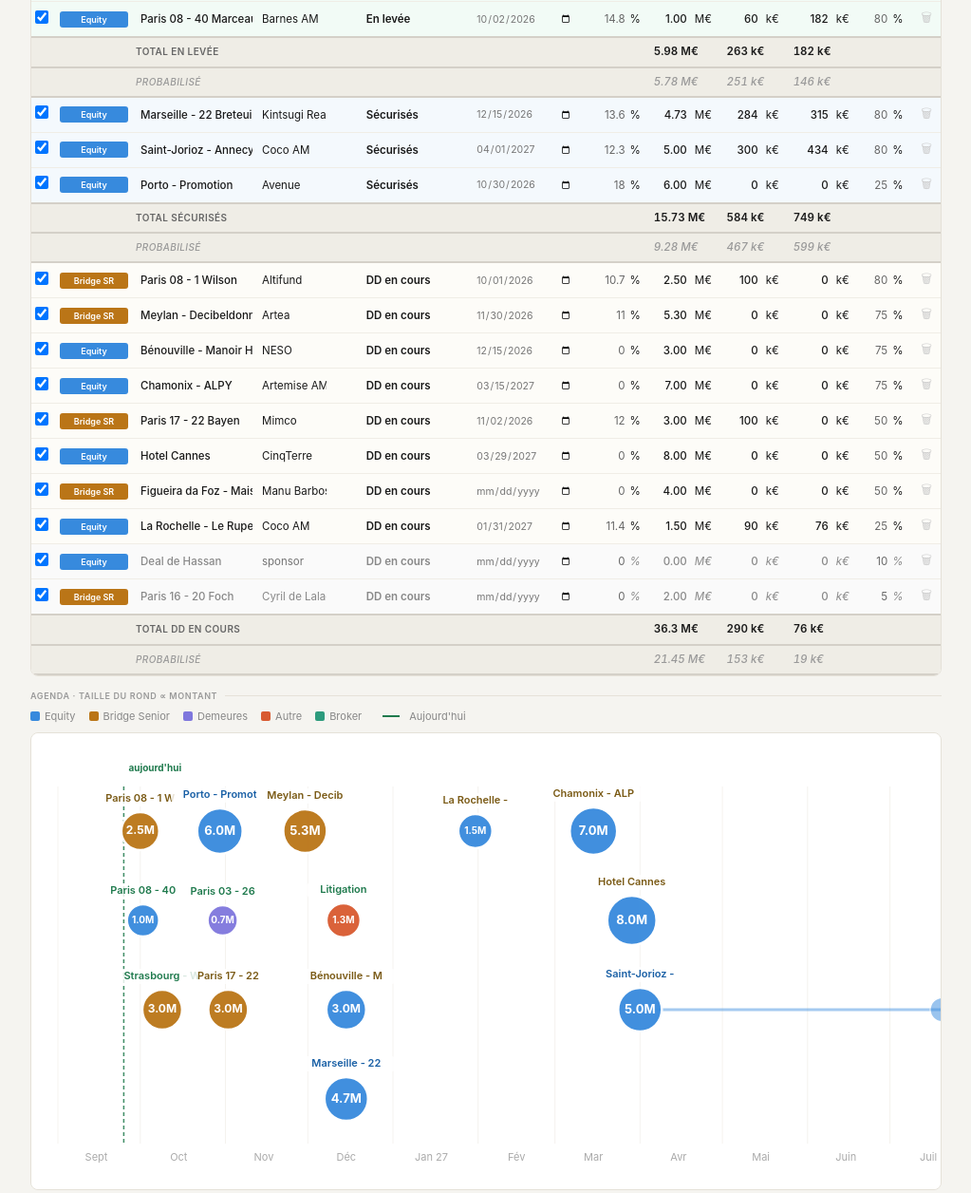
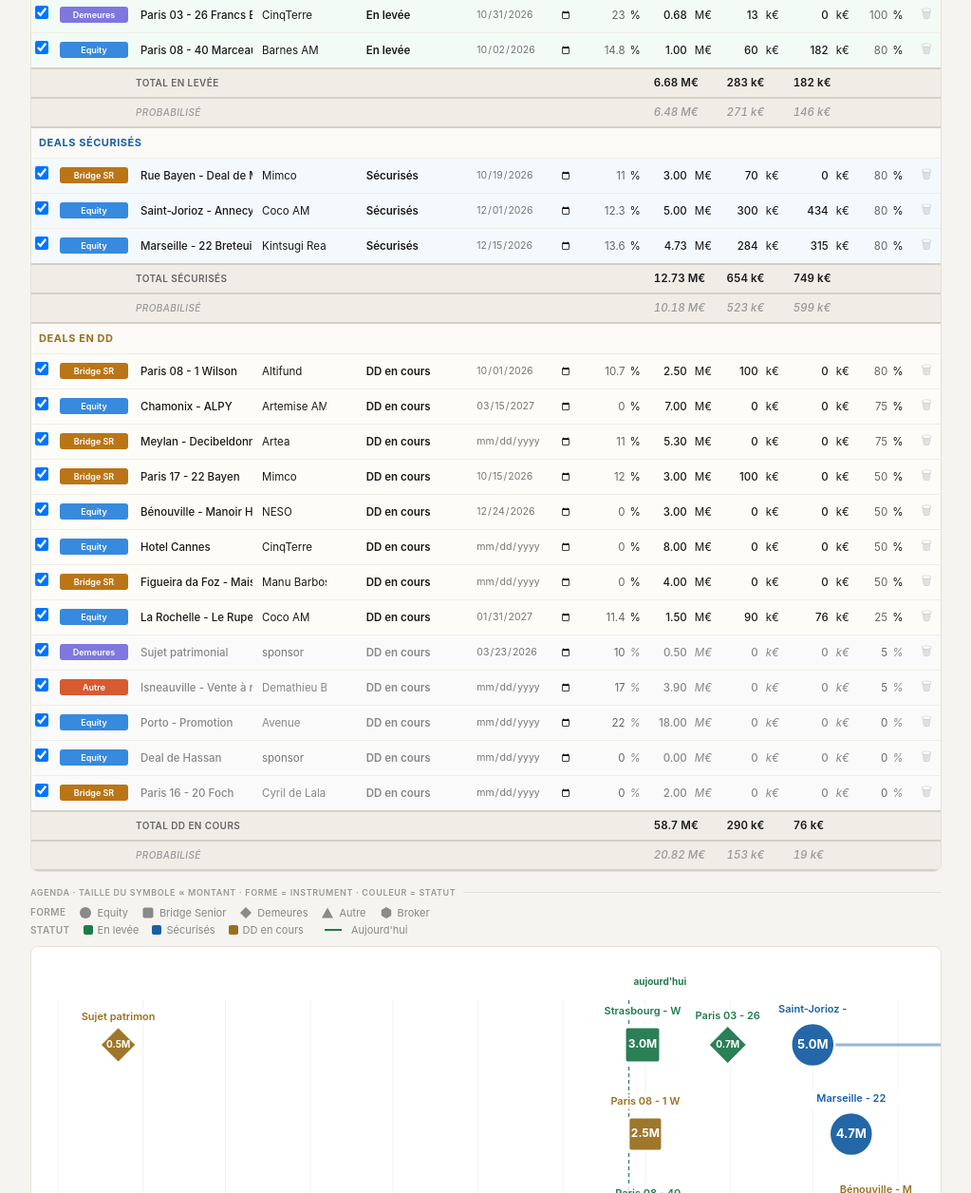
Before and after one commit to rchassard-lang/simulateur-pnl, a website: page index.html in a window 1280 px wide. Shown: the part 461-1717 px from the top of the page at 95% size, without its empty margins (128-1151 px from the left). Drawn offline with Linux system fonts and the light colour scheme.

Commit message:
Update index.html

```diff
--- a/index.html
+++ b/index.html
@@ -115,13 +115,20 @@ tr.subtotal-row td{background:#EFEDE6 !important;border-top:2px solid #D4D0C8;bo
 </table>
 </div>
 
-<div class="sec">Agenda · taille du rond ∝ montant</div>
+<div class="sec">Agenda · taille du symbole ∝ montant · forme = instrument · couleur = statut</div>
+<div class="legend" style="margin-bottom:2px">
+  <span class="li" style="color:#999;font-weight:600;font-size:10px;text-transform:uppercase;letter-spacing:.04em">Forme</span>
+  <span class="li"><svg width="14" height="14" style="vertical-align:middle"><circle cx="7" cy="7" r="6" fill="#8A8A8A"/></svg>Equity</span>
+  <span class="li"><svg width="14" height="14" style="vertical-align:middle"><rect x="1.5" y="1.5" width="11" height="11" rx="2" fill="#8A8A8A"/></svg>Bridge Senior</span>
+  <span class="li"><svg width="14" height="14" style="vertical-align:middle"><polygon points="7,1 13,7 7,13 1,7" fill="#8A8A8A"/></svg>Demeures</span>
+  <span class="li"><svg width="14" height="14" style="vertical-align:middle"><polygon points="7,1.5 13,12.5 1,12.5" fill="#8A8A8A"/></svg>Autre</span>
+  <span class="li"><svg width="14" height="14" style="vertical-align:middle"><polygon points="7,1 12.2,4 12.2,10 7,13 1.8,10 1.8,4" fill="#8A8A8A"/></svg>Broker</span>
+</div>
 <div class="legend">
-  <span class="li"><span class="ls" style="background:#378ADD"></span>Equity</span>
-  <span class="li"><span class="ls" style="background:#BA7517"></span>Bridge Senior</span>
-  <span class="li"><span class="ls" style="background:#7F77DD"></span>Demeures</span>
-  <span class="li"><span class="ls" style="background:#D85A30"></span>Autre</span>
-  <span class="li"><span class="ls" style="background:#2D9B7D"></span>Broker</span>
+  <span class="li" style="color:#999;font-weight:600;font-size:10px;text-transform:uppercase;letter-spacing:.04em">Statut</span>
+  <span class="li"><span class="ls" style="background:#1F7A4D"></span>En levée</span>
+  <span class="li"><span class="ls" style="background:#185FA5"></span>Sécurisés</span>
+  <span class="li"><span class="ls" style="background:#9A7020"></span>DD en cours</span>
   <span class="li" style="margin-left:8px"><span style="display:inline-block;width:18px;height:2px;background:#1F7A4D;margin-right:5px;vertical-align:middle"></span>Aujourd'hui</span>
 </div>
 <div class="tlbox"><svg id="tl" style="display:block;height:380px"></svg></div>
@@ -140,23 +147,26 @@ tr.subtotal-row td{background:#EFEDE6 !important;border-top:2px solid #D4D0C8;bo
 
 <script>
 let deals=[
-  {id:'portopro0',n:'Porto - Promotion',sh:'Porto - Promot',sp:'Avenue',i:'EQ',pr:'2/ EN COURS x Sécurisés',ds:'2026-10-30',de:null,p:0.25,sz:6,t:18,uf:0,pm:0},
-  {id:'hotelcan1',n:'Hotel Cannes',sh:'Hotel Cannes',sp:'CinqTerre',i:'EQ',pr:'2/ EN COURS x DD en cours',ds:'2027-03-29',de:null,p:0.5,sz:8,t:0,uf:0,pm:0},
-  {id:'dealdeha2',n:'Deal de Hassan',sh:'Deal de Hassan',sp:'',i:'EQ',pr:'2/ EN COURS x DD en cours',ds:null,de:null,p:0.1,sz:0,t:0,uf:0,pm:0},
-  {id:'paris1623',n:'Paris 16 - 20 Foch',sh:'Paris 16 - 20 ',sp:'Cyril de Lalagade',i:'BR',pr:'2/ EN COURS x DD en cours',ds:null,de:null,p:0.05,sz:2,t:0,uf:0,pm:0},
-  {id:'paris0814',n:'Paris 08 - 1 Wilson',sh:'Paris 08 - 1 W',sp:'Altifund',i:'BR',pr:'2/ EN COURS x DD en cours',ds:'2026-10-01',de:null,p:0.8,sz:2.5,t:10.7,uf:100,pm:0},
-  {id:'paris1725',n:'Paris 17 - 22 Bayen',sh:'Paris 17 - 22 ',sp:'Mimco',i:'BR',pr:'2/ EN COURS x DD en cours',ds:'2026-11-02',de:null,p:0.5,sz:3,t:12,uf:100,pm:0},
-  {id:'figueira6',n:'Figueira da Foz - Maisons modulaires',sh:'Figueira da Fo',sp:'Manu Barbosa',i:'BR',pr:'2/ EN COURS x DD en cours',ds:null,de:null,p:0.5,sz:4,t:0,uf:0,pm:0},
-  {id:'paris0847',n:'Paris 08 - 40 Marceau',sh:'Paris 08 - 40 ',sp:'Barnes AM',i:'EQ',pr:'2/ EN COURS x En levée',ds:'2026-10-02',de:null,p:0.8,sz:1,t:14.8,uf:60,pm:182},
-  {id:'benouvil8',n:'Bénouville - Manoir Hastings',sh:'Bénouville - M',sp:'NESO',i:'EQ',pr:'2/ EN COURS x DD en cours',ds:'2026-12-15',de:null,p:0.75,sz:3,t:0,uf:0,pm:0},
-  {id:'meylande9',n:'Meylan - Decibeldonne',sh:'Meylan - Decib',sp:'Artea',i:'BR',pr:'2/ EN COURS x DD en cours',ds:'2026-11-30',de:null,p:0.75,sz:5.3,t:11,uf:0,pm:0},
-  {id:'chamonix10',n:'Chamonix - ALPY',sh:'Chamonix - ALP',sp:'Artemise AM',i:'EQ',pr:'2/ EN COURS x DD en cours',ds:'2027-03-15',de:null,p:0.75,sz:7,t:0,uf:0,pm:0},
-  {id:'strasbou11',n:'Strasbourg - Wacken',sh:'Strasbourg - W',sp:'Artea',i:'BR',pr:'2/ EN COURS x En levée',ds:'2026-10-09',de:null,p:1,sz:3,t:12,uf:60,pm:0},
-  {id:'larochel12',n:'La Rochelle - Le Rupella',sh:'La Rochelle - ',sp:'Coco AM',i:'EQ',pr:'2/ EN COURS x DD en cours',ds:'2027-01-31',de:null,p:0.25,sz:1.5,t:11.4,uf:90,pm:76},
-  {id:'marseill13',n:'Marseille - 22 Breteuil',sh:'Marseille - 22',sp:'Kintsugi Real Estate',i:'EQ',pr:'2/ EN COURS x Sécurisés',ds:'2026-12-15',de:null,p:0.8,sz:4.73,t:13.6,uf:284,pm:315},
-  {id:'litigati14',n:'Litigation',sh:'Litigation',sp:'Eskariam Advisors',i:'AU',pr:'2/ EN COURS x En levée',ds:'2026-12-14',de:null,p:1,sz:1.3,t:10,uf:130,pm:0},
-  {id:'paris03215',n:'Paris 03 - 26 Francs Bourgeois',sh:'Paris 03 - 26 ',sp:'CinqTerre',i:'DE',pr:'2/ EN COURS x En levée',ds:'2026-10-31',de:null,p:1,sz:0.675,t:23,uf:13,pm:0},
-  {id:'saintjor16',n:'Saint-Jorioz - Annecy',sh:'Saint-Jorioz -',sp:'Coco AM',i:'EQ',pr:'2/ EN COURS x Sécurisés',ds:'2027-04-01',de:'2027-07-20',p:0.8,sz:5,t:12.3,uf:300,pm:434}
+  {id:'portopro0',n:'Porto - Promotion',sh:'Porto - Promot',sp:'Avenue',i:'EQ',pr:'2/ EN COURS x DD en cours',ds:null,de:null,p:0,sz:18,t:22,uf:0,pm:0},
+  {id:'hotelcan1',n:'Hotel Cannes',sh:'Hotel Cannes',sp:'CinqTerre',i:'EQ',pr:'2/ EN COURS x DD en cours',ds:null,de:null,p:0.5,sz:8,t:0,uf:0,pm:0},
+  {id:'ruebayen2',n:'Rue Bayen - Deal de Mimco',sh:'Rue Bayen - De',sp:'Mimco',i:'BR',pr:'2/ EN COURS x Sécurisés',ds:'2026-10-19',de:null,p:0.8,sz:3,t:11,uf:70,pm:0},
+  {id:'dealdeha3',n:'Deal de Hassan',sh:'Deal de Hassan',sp:'',i:'EQ',pr:'2/ EN COURS x DD en cours',ds:null,de:null,p:0,sz:0,t:0,uf:0,pm:0},
+  {id:'paris1624',n:'Paris 16 - 20 Foch',sh:'Paris 16 - 20 ',sp:'Cyril de Lalagade',i:'BR',pr:'2/ EN COURS x DD en cours',ds:null,de:null,p:0,sz:2,t:0,uf:0,pm:0},
+  {id:'paris0815',n:'Paris 08 - 1 Wilson',sh:'Paris 08 - 1 W',sp:'Altifund',i:'BR',pr:'2/ EN COURS x DD en cours',ds:'2026-10-01',de:null,p:0.8,sz:2.5,t:10.7,uf:100,pm:0},
+  {id:'paris1726',n:'Paris 17 - 22 Bayen',sh:'Paris 17 - 22 ',sp:'Mimco',i:'BR',pr:'2/ EN COURS x DD en cours',ds:'2026-10-15',de:null,p:0.5,sz:3,t:12,uf:100,pm:0},
+  {id:'figueira7',n:'Figueira da Foz - Maisons modulaires',sh:'Figueira da Fo',sp:'Manu Barbosa',i:'BR',pr:'2/ EN COURS x DD en cours',ds:null,de:null,p:0.5,sz:4,t:0,uf:0,pm:0},
+  {id:'paris0848',n:'Paris 08 - 40 Marceau',sh:'Paris 08 - 40 ',sp:'Barnes AM',i:'EQ',pr:'2/ EN COURS x En levée',ds:'2026-10-02',de:null,p:0.8,sz:1,t:14.8,uf:60,pm:182},
+  {id:'benouvil9',n:'Bénouville - Manoir Hastings',sh:'Bénouville - M',sp:'NESO',i:'EQ',pr:'2/ EN COURS x DD en cours',ds:'2026-12-24',de:null,p:0.5,sz:3,t:0,uf:0,pm:0},
+  {id:'meylande10',n:'Meylan - Decibeldonne',sh:'Meylan - Decib',sp:'Artea',i:'BR',pr:'2/ EN COURS x DD en cours',ds:null,de:null,p:0.75,sz:5.3,t:11,uf:0,pm:0},
+  {id:'chamonix11',n:'Chamonix - ALPY',sh:'Chamonix - ALP',sp:'Artemise AM',i:'EQ',pr:'2/ EN COURS x DD en cours',ds:'2027-03-15',de:null,p:0.75,sz:7,t:0,uf:0,pm:0},
+  {id:'strasbou12',n:'Strasbourg - Wacken',sh:'Strasbourg - W',sp:'Artea',i:'BR',pr:'2/ EN COURS x En levée',ds:'2026-09-30',de:null,p:1,sz:3,t:12,uf:60,pm:0},
+  {id:'isneauvi13',n:'Isneauville - Vente à réméré',sh:'Isneauville - ',sp:'Demathieu Bard Immobilier',i:'AU',pr:'2/ EN COURS x DD en cours',ds:null,de:null,p:0.05,sz:3.9,t:17,uf:0,pm:0},
+  {id:'larochel14',n:'La Rochelle - Le Rupella',sh:'La Rochelle - ',sp:'Coco AM',i:'EQ',pr:'2/ EN COURS x DD en cours',ds:'2027-01-31',de:null,p:0.25,sz:1.5,t:11.4,uf:90,pm:76},
+  {id:'marseill15',n:'Marseille - 22 Breteuil',sh:'Marseille - 22',sp:'Kintsugi Real Estate',i:'EQ',pr:'2/ EN COURS x Sécurisés',ds:'2026-12-15',de:null,p:0.8,sz:4.73,t:13.6,uf:284,pm:315},
+  {id:'sujetpat16',n:'Sujet patrimonial',sh:'Sujet patrimon',sp:'',i:'DE',pr:'2/ EN COURS x DD en cours',ds:'2026-03-23',de:null,p:0.05,sz:0.5,t:10,uf:0,pm:0},
+  {id:'litigati17',n:'Litigation',sh:'Litigation',sp:'Eskariam Advisors',i:'AU',pr:'2/ EN COURS x En levée',ds:'2026-10-05',de:null,p:1,sz:2,t:10,uf:150,pm:0},
+  {id:'paris03218',n:'Paris 03 - 26 Francs Bourgeois',sh:'Paris 03 - 26 ',sp:'CinqTerre',i:'DE',pr:'2/ EN COURS x En levée',ds:'2026-10-31',de:null,p:1,sz:0.675,t:23,uf:13,pm:0},
+  {id:'saintjor19',n:'Saint-Jorioz - Annecy',sh:'Saint-Jorioz -',sp:'Coco AM',i:'EQ',pr:'2/ EN COURS x Sécurisés',ds:'2026-12-01',de:'2027-02-15',p:0.8,sz:5,t:12.3,uf:300,pm:434}
 ];
 const iC={EQ:'#378ADD',BR:'#BA7517',DE:'#7F77DD',AU:'#D85A30',BK:'#2D9B7D'};
 const iL={EQ:'Equity',BR:'Bridge SR',DE:'Demeures',AU:'Autre',BK:'Broker'};
@@ -166,6 +176,13 @@ const CAT_ORDER=['En levée','Sécurisés','DD en cours'];
 const CAT_KEY={'En levée':'levee','Sécurisés':'secu','DD en cours':'dd'};
 const CAT_RANK={'En levée':0,'Sécurisés':1,'DD en cours':2};
 const CATS_SECURISE=['En levée','Sécurisés'];
+// Couleur par statut (agenda + libellés)
+const CAT_COLOR={'En levée':'#1F7A4D','Sécurisés':'#185FA5','DD en cours':'#9A7020'};
+// Titre de bloc affiché dans le tableau
+const CAT_TITLE={'En levée':'Deals en levée','Sécurisés':'Deals sécurisés','DD en cours':'Deals en DD'};
+// Forme par instrument (agenda) : EQ=rond, BR=carré, DE=losange, AU=triangle, BK=hexagone
+const INSTR_SHAPE={EQ:'circle',BR:'square',DE:'diamond',AU:'triangle',BK:'hexagon'};
+const INSTR_SHAPE_LABEL={EQ:'Equity',BR:'Bridge Senior',DE:'Demeures',AU:'Autre',BK:'Broker'};
 function catOf(pr){
   if(!pr)return'';
   const s=String(pr);
@@ -173,6 +190,34 @@ function catOf(pr){
   const tail=(idx>=0?s.slice(idx+3):s).trim();
   const hit=CAT_ORDER.find(function(c){return c.toLowerCase()===tail.toLowerCase();});
   return hit||tail;
+}
+function catColor(pr){return CAT_COLOR[catOf(pr)]||'#9A7020';}
+// Dessine une forme centrée en (cx,cy) de "rayon" r, remplie de fill
+function shapeSvg(instr,cx,cy,r,fill,strokeW){
+  const sw=strokeW||2.5;
+  const common='fill="'+fill+'" stroke="white" stroke-width="'+sw+'" opacity="0.95"';
+  const shape=INSTR_SHAPE[instr]||'circle';
+  if(shape==='square'){
+    const a=r*1.78; // côté ~ pour surface comparable au rond
+    return '<rect x="'+(cx-a/2).toFixed(1)+'" y="'+(cy-a/2).toFixed(1)+'" width="'+a.toFixed(1)+'" height="'+a.toFixed(1)+'" rx="3" '+common+'/>';
+  }
+  if(shape==='diamond'){
+    const d=r*1.3;
+    const pts=[[cx,cy-d],[cx+d,cy],[cx,cy+d],[cx-d,cy]].map(function(p){return p[0].toFixed(1)+','+p[1].toFixed(1);}).join(' ');
+    return '<polygon points="'+pts+'" '+common+'/>';
+  }
+  if(shape==='triangle'){
+    const d=r*1.4;
+    const pts=[[cx,cy-d],[cx+d*0.92,cy+d*0.72],[cx-d*0.92,cy+d*0.72]].map(function(p){return p[0].toFixed(1)+','+p[1].toFixed(1);}).join(' ');
+    return '<polygon points="'+pts+'" '+common+'/>';
+  }
+  if(shape==='hexagon'){
+    const d=r*1.18;const pts=[];
+    for(let k=0;k<6;k++){const ang=Math.PI/180*(60*k-30);pts.push((cx+d*Math.cos(ang)).toFixed(1)+','+(cy+d*Math.sin(ang)).toFixed(1));}
+    return '<polygon points="'+pts.join(' ')+'" '+common+'/>';
+  }
+  // circle par défaut
+  return '<circle cx="'+cx.toFixed(1)+'" cy="'+cy.toFixed(1)+'" r="'+r.toFixed(1)+'" '+common+'/>';
 }
 
 let sel=new Set(deals.map(function(d){return d.id;}));
@@ -300,6 +345,9 @@ function renderTable(){
         if(sel.has(sorted[j].id)){const d=sorted[j];ts+=d.sz||0;tu+=d.uf||0;tp+=d.pm||0;ps+=(d.sz||0)*(d.p||0);pu+=(d.uf||0)*(d.p||0);pp+=(d.pm||0)*(d.p||0);}
         j++;
       }
+      const titre=CAT_TITLE[grp]||grp;
+      const col=CAT_COLOR[grp]||'#666';
+      html+='<tr class="group-head"><td colspan="11" style="background:#FBFAF7;border-top:2px solid '+col+';padding:7px 8px;font-size:11px;font-weight:700;color:'+col+';text-transform:uppercase;letter-spacing:.05em">'+titre+'</td></tr>';
       for(let k=i;k<j;k++)html+=rows[k];
       html+='<tr class="subtotal-row"><td></td><td></td><td style="font-weight:600;font-size:10px;color:#666;text-transform:uppercase;letter-spacing:.04em">Total '+grp+'</td><td></td><td></td><td></td><td class="num" style="font-weight:600">'+fmtSz(ts)+' M€</td><td class="num" style="font-weight:600">'+Math.round(tu)+' k€</td><td class="num" style="font-weight:600">'+Math.round(tp)+' k€</td><td></td><td></td></tr>';
       html+='<tr class="subtotal-row"><td></td><td></td><td style="font-weight:500;font-size:10px;color:#999;text-transform:uppercase;letter-spacing:.04em;font-style:italic">Probabilisé</td><td></td><td></td><td></td><td class="num" style="font-weight:500;color:#999;font-style:italic">'+fmtSz(ps)+' M€</td><td class="num" style="font-weight:500;color:#999;font-style:italic">'+Math.round(pu)+' k€</td><td class="num" style="font-weight:500;color:#999;font-style:italic">'+Math.round(pp)+' k€</td><td></td><td></td></tr>';
@@ -421,19 +469,18 @@ function renderTimeline(){
     const sx=xp(d.ds),ex=d.de?xp(d.de):sx;
     const cy=pT+(d._l+0.5)*lh;
     const r=rv(d.sz);
-    const c=iC[d.i];
+    const c=catColor(d.pr);           // couleur = STATUT
     if(d.de){
       s+='<line x1="'+sx.toFixed(1)+'" y1="'+cy.toFixed(1)+'" x2="'+ex.toFixed(1)+'" y2="'+cy.toFixed(1)+'" stroke="'+c+'" stroke-width="3" opacity="0.45"/>';
-      s+='<circle cx="'+ex.toFixed(1)+'" cy="'+cy.toFixed(1)+'" r="'+(r*0.55).toFixed(1)+'" fill="'+c+'" stroke="white" stroke-width="1.5" opacity="0.5"/>';
+      s+=shapeSvg(d.i,ex,cy,r*0.55,c,1.5);
     }
-    s+='<circle cx="'+sx.toFixed(1)+'" cy="'+cy.toFixed(1)+'" r="'+r+'" fill="'+c+'" stroke="white" stroke-width="2.5" opacity="0.95"/>';
-    // Montant dans le rond
+    s+=shapeSvg(d.i,sx,cy,r,c,2.5);    // forme = INSTRUMENT
+    // Montant dans la forme
     const fs=Math.max(10,Math.min(13,Math.floor(r*0.6)));
     const lbl=d.sz>=10?Math.round(d.sz)+'M':d.sz.toFixed(1)+'M';
     s+='<text x="'+sx.toFixed(1)+'" y="'+cy.toFixed(1)+'" text-anchor="middle" dominant-baseline="middle" font-size="'+fs+'" fill="white" font-weight="700" font-family="-apple-system,sans-serif">'+lbl+'</text>';
     // Titre au-dessus, sur pastille blanche pour lisibilité
-    const cat=catOf(d.pr);
-    const nameCol=cat==='En levée'?'#1F7A4D':(cat==='Sécurisés'?'#185FA5':'#7A5A15');
+    const nameCol=c;
     const nm=d.sh?String(d.sh).trim():'';
     const ty=(cy-r-11).toFixed(1);
     const tw=nm.length*6.6+10;
```
